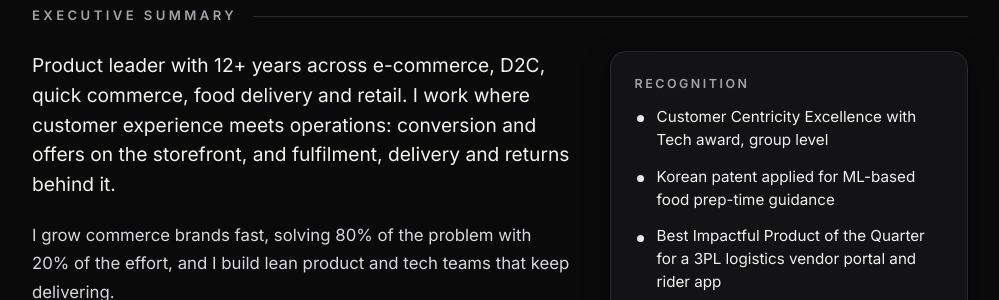
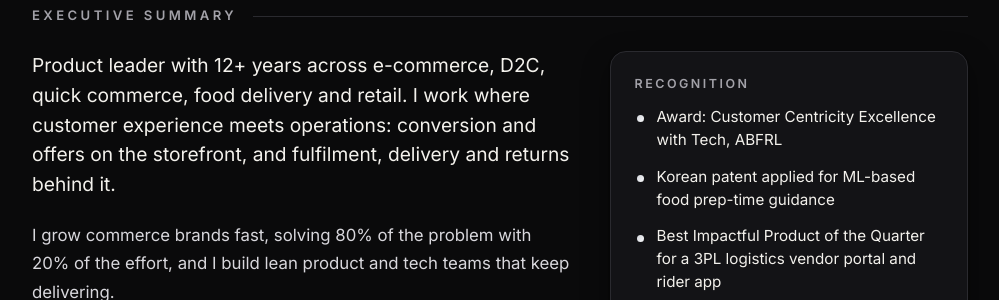
Before and after one commit to sambhavkanulla/sambhavkanulla.github.io, a Jekyll site: the page built from index.html, in a window 1280 px wide and 900 px high, scrolled down 724 px. Shown: the part 153-453 px from the top of the window, without its empty margins (140-1139 px from the left). Built offline with Jekyll 4.4.1, drawn with Linux system fonts in a browser that asks for light colours.

Commit message:
Home: update recognition award wording
Co-Authored-By: Claude Sonnet 5.5 <noreply@anthropic.com>
Claude-Session: https://claude.ai/code/session_01PrKmB98M39T9226rhsuyd2

```diff
--- a/_data/leader.yml
+++ b/_data/leader.yml
@@ -72,7 +72,7 @@ leadership:
       - "Work with founders, C-suite and growth leaders of each brand on product strategy and the tech roadmap"
 
 recognition:
-  - "Customer Centricity Excellence with Tech award, group level"
+  - "Award: Customer Centricity Excellence with Tech, ABFRL"
   - "Korean patent applied for ML-based food prep-time guidance"
   - "Best Impactful Product of the Quarter for a 3PL logistics vendor portal and rider app"
   - "Life-saver award for leading an organization-wide compliance transformation"
```
